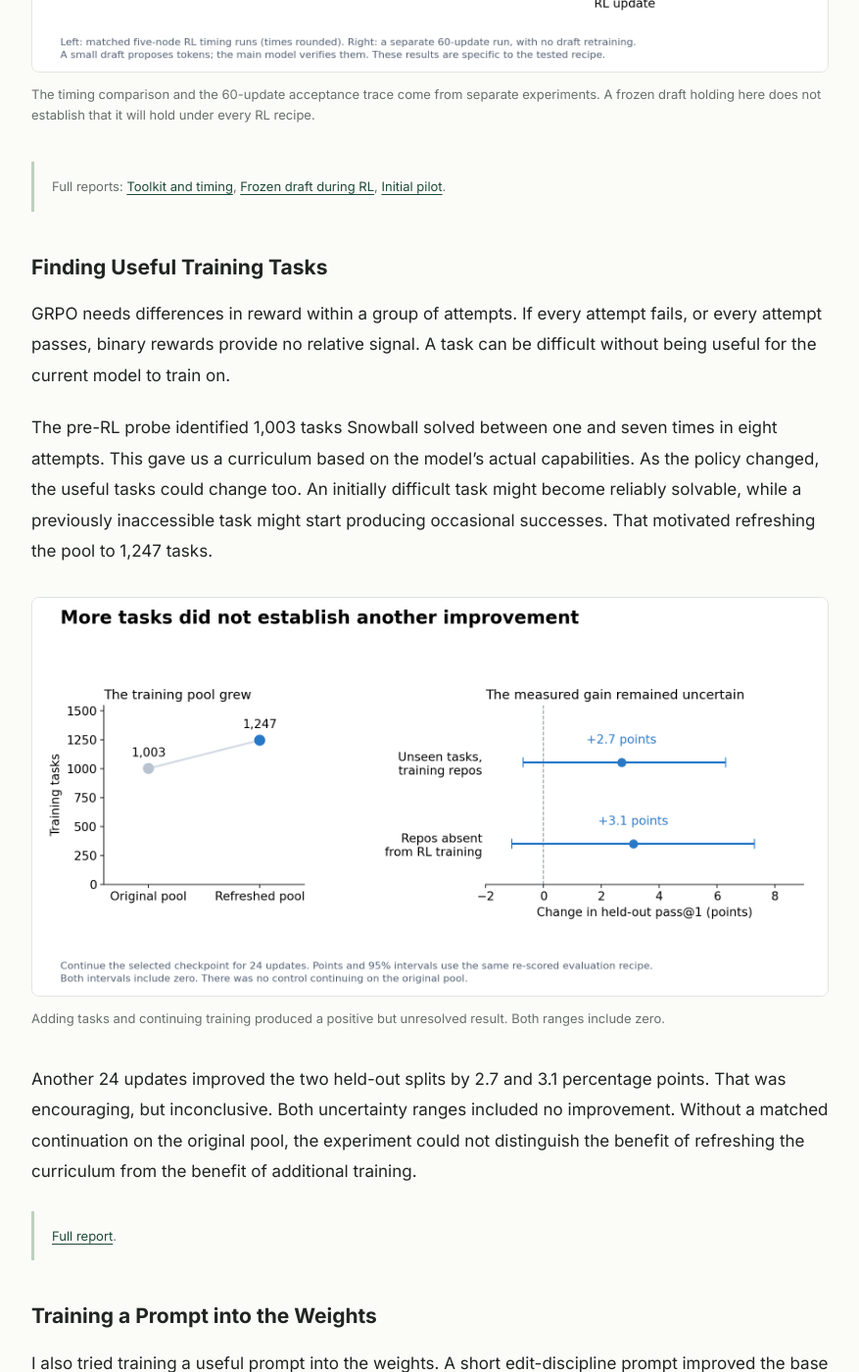
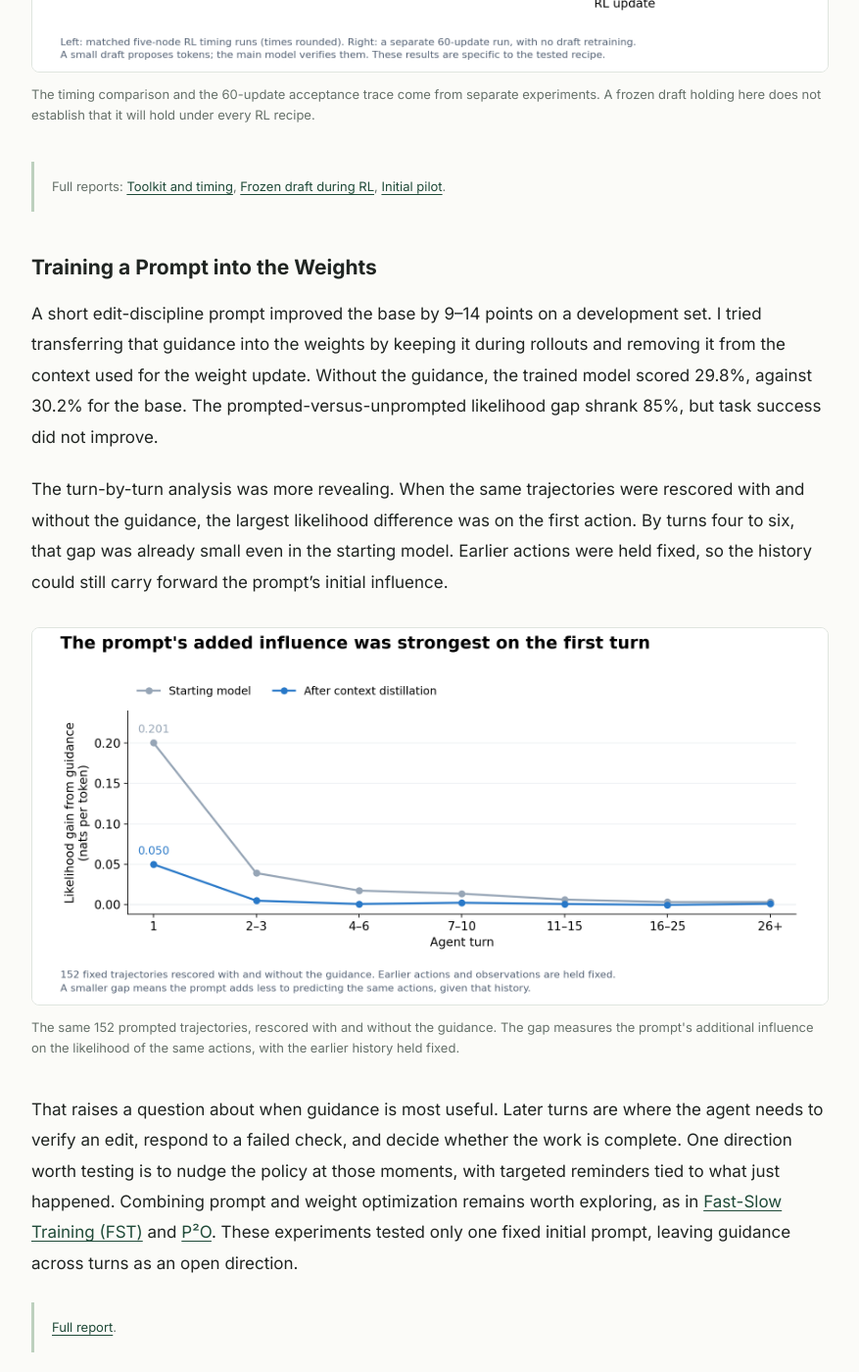
Before and after one commit to lukedhlee/lukedhlee.github.io, a Jekyll site: the page built from _posts/2026-10-21-turning-snowball-into-a-coding-agent.md, in a window 1280 px wide and 1400 px high, scrolled down 10041 px. Shown: the whole window at 98% size, without its empty margins (201-1078 px from the left). Built offline with Jekyll 4.4.1, drawn with Linux system fonts in a browser that asks for light colours; some of the changed text lies outside the part shown.

Commit message:
Focus the prompt experiment on turn-level guidance

```diff
--- a/_posts/2026-10-21-turning-snowball-into-a-coding-agent.md
+++ b/_posts/2026-10-21-turning-snowball-into-a-coding-agent.md
@@ -40,7 +40,7 @@ That result took several changes of approach. Snowball itself also changed durin
 <nav class="research-toc" aria-label="Article contents">
 <div class="research-toc-title">Contents</div>
 <ul>
-<li><strong><a href="#starting-with-reinforcement-learning">Starting with RL</a></strong><span class="toc-sub"><a href="#the-pre-rl-probe">Pre-RL probe</a> · <a href="#following-the-behavior-back-to-sft">SFT habits</a> · <a href="#diagnosing-entropy-collapse">Entropy collapse</a> · <a href="#fixing-the-training-stack">Stack fixes</a> · <a href="#what-rl-improved">Results</a> · <a href="#speeding-up-rollouts-without-retraining-the-draft">Speculative decoding</a> · <a href="#finding-useful-training-tasks">Training tasks</a> · <a href="#training-a-prompt-into-the-weights">Prompt distillation</a></span></li>
+<li><strong><a href="#starting-with-reinforcement-learning">Starting with RL</a></strong><span class="toc-sub"><a href="#the-pre-rl-probe">Pre-RL probe</a> · <a href="#following-the-behavior-back-to-sft">SFT habits</a> · <a href="#diagnosing-entropy-collapse">Entropy collapse</a> · <a href="#fixing-the-training-stack">Stack fixes</a> · <a href="#what-rl-improved">Results</a> · <a href="#speeding-up-rollouts-without-retraining-the-draft">Speculative decoding</a> · <a href="#training-a-prompt-into-the-weights">Prompt distillation</a></span></li>
 <li><strong><a href="#strengthening-the-starting-policy-with-sft">Strengthening the policy with SFT</a></strong><span class="toc-sub"><a href="#better-loss-worse-agent">The Kimi experiment</a> · <a href="#combining-sft-and-rl">SFT → RL</a></span></li>
 <li><strong><a href="#relay-sft">Relay SFT</a></strong><span class="toc-sub"><a href="#bringing-in-the-teacher">Motivation and recipe</a> · <a href="#testing-the-idea">Testing the idea</a></span></li>
 <li><strong><a href="#reflections">Reflections</a></strong></li>
@@ -181,33 +181,18 @@ I also checked whether the draft would need refreshing as RL changed Snowball. T
 Full reports: [Toolkit and timing](https://gist.github.com/lukedhlee/b161a78a29e2c42b08a157aaaea6438b), [Frozen draft during RL](https://gist.github.com/lukedhlee/bd14e461b13557a3a541e721fcda643e), [Initial pilot](https://gist.github.com/lukedhlee/f02dc181b7383e47908091b565cf8619).
 </aside>
 
-### Finding Useful Training Tasks
+### Training a Prompt into the Weights
 
-GRPO needs differences in reward within a group of attempts. If every attempt fails, or every attempt passes, binary rewards provide no relative signal. A task can be difficult without being useful for the current model to train on.
+A short edit-discipline prompt improved the base by 9–14 points on a development set. I tried transferring that guidance into the weights by keeping it during rollouts and removing it from the context used for the weight update. Without the guidance, the trained model scored 29.8%, against 30.2% for the base. The prompted-versus-unprompted likelihood gap shrank 85%, but task success did not improve.
 
-The pre-RL probe identified 1,003 tasks Snowball solved between one and seven times in eight attempts. This gave us a curriculum based on the model's actual capabilities. As the policy changed, the useful tasks could change too. An initially difficult task might become reliably solvable, while a previously inaccessible task might start producing occasional successes. That motivated refreshing the pool to 1,247 tasks.
+The turn-by-turn analysis was more revealing. When the same trajectories were rescored with and without the guidance, the largest likelihood difference was on the first action. By turns four to six, that gap was already small even in the starting model. Earlier actions were held fixed, so the history could still carry forward the prompt's initial influence.
 
 <figure class="research-figure">
-<a href="{{ '/assets/img/snowball/curriculum-refresh.png' | relative_url }}"><img src="{{ '/assets/img/snowball/curriculum-refresh.png' | relative_url }}" alt="A larger curriculum produced small gains whose confidence intervals included zero." width="1760" height="880" loading="lazy"></a>
-<figcaption>Adding tasks and continuing training produced a positive but unresolved result. Both ranges include zero.</figcaption>
+<a href="{{ '/assets/img/snowball/prompt-distillation.png' | relative_url }}"><img src="{{ '/assets/img/snowball/prompt-distillation.png' | relative_url }}" alt="The likelihood difference from retaining the editing guidance was largest on the first turn and much smaller on later turns, both before and after distillation." width="1760" height="832" loading="lazy"></a>
+<figcaption>The same 152 prompted trajectories, rescored with and without the guidance. The gap measures the prompt's additional influence on the likelihood of the same actions, with the earlier history held fixed.</figcaption>
 </figure>
 
-Another 24 updates improved the two held-out splits by 2.7 and 3.1 percentage points. That was encouraging, but inconclusive. Both uncertainty ranges included no improvement. Without a matched continuation on the original pool, the experiment could not distinguish the benefit of refreshing the curriculum from the benefit of additional training.
-
-<aside class="research-reports" markdown="1">
-[Full report](https://gist.github.com/lukedhlee/969b5bf852b9d1274ec980996232f7ba).
-</aside>
-
-### Training a Prompt into the Weights
-
-I also tried training a useful prompt into the weights. A short edit-discipline prompt improved the base by 9–14 points on a development set. For context distillation, I kept the prompt during rollouts and removed it from the context used for the weight update. After 24 updates on 12 Jupiter nodes, the unprompted model scored 29.8%, against 30.2% for the base on the same 120-task panel. The prompted-versus-unprompted likelihood gap shrank 85%, but task success did not improve. Matching the prompted trajectories more closely was not enough.
-
-<figure class="research-figure">
-<a href="{{ '/assets/img/snowball/prompt-distillation.png' | relative_url }}"><img src="{{ '/assets/img/snowball/prompt-distillation.png' | relative_url }}" alt="Editing guidance improved the starting model from 30.2% to 44.6%, but the context-distilled model scored 29.8% without that guidance." width="1760" height="736" loading="lazy"></a>
-<figcaption>The same 120 development tasks, four attempts per task. The editing prompt helped the starting model, but 24 context-distillation updates did not improve performance without the prompt.</figcaption>
-</figure>
-
-The broader direction is still worth exploring. [Fast-Slow Training (FST)](https://arxiv.org/abs/2605.12484) interleaves prompt optimization with weight updates, while [P²O](https://arxiv.org/pdf/2603.21877) combines prompt optimization with context distillation. Here I tested one fixed prompt and one distillation configuration, without prompt evolution or a teacher-KL loss. How to turn useful guidance in context into useful behavior in the weights remains an interesting question.
+That raises a question about when guidance is most useful. Later turns are where the agent needs to verify an edit, respond to a failed check, and decide whether the work is complete. One direction worth testing is to nudge the policy at those moments, with targeted reminders tied to what just happened. Combining prompt and weight optimization remains worth exploring, as in [Fast-Slow Training (FST)](https://arxiv.org/abs/2605.12484) and [P²O](https://arxiv.org/pdf/2603.21877). These experiments tested only one fixed initial prompt, leaving guidance across turns as an open direction.
 
 <aside class="research-reports" markdown="1">
 [Full report](https://gist.github.com/lukedhlee/edb2f69d38ed089f71f74ff711281807).
@@ -254,7 +239,9 @@ The next experiments started from Marin's newer [Grug Datakit 09-21](https://git
 
 Teacher-only SFT trains on histories generated by the teacher. At deployment, Snowball creates its own history: different commands, mistaken assumptions, invalid actions, and unfinished fixes. This mismatch is **exposure bias**. A demonstration of the teacher's clean solution may not show how to recover from the situations the student actually encounters.
 
-That motivated **Relay SFT**. Snowball starts the task, and a stronger teacher responds to its attempt. The teacher repairs invalid actions, continues when the context-budget trigger fires, or checks the work when Snowball claims completion. For these experiments the teacher was Qwen3.8-27B. During SFT, Snowball's turns remain as context and only the teacher's turns contribute to the loss.
+Trace analysis identified three major failure modes that were cheap to detect programmatically during online trajectory generation: invalid actions, exhausting the context budget, and premature completion. The harness could flag a rejected action, track context use, or intercept a completion claim. These became the intervention points for **Relay SFT**. A completion claim triggered verification, since it could also be correct.
+
+Snowball starts the task, and a stronger teacher intervenes at those points. The teacher repairs an invalid action, continues when the context-budget trigger fires, or checks the work when Snowball claims completion. For these experiments the teacher was Qwen3.8-27B. During SFT, Snowball's turns remain as context and only the teacher's turns contribute to the loss.
 
 <figure class="research-figure">
 <a href="{{ '/assets/img/snowball/relay-timeline.png' | relative_url }}"><img src="{{ '/assets/img/snowball/relay-timeline.png' | relative_url }}" alt="Teacher-only SFT trains on teacher-generated histories; Relay SFT includes student turns, local teacher repairs, and teacher continuations." width="2409" height="957" loading="lazy"></a>
```
Also changed, not shown: assets/img/snowball/prompt-distillation.png.
